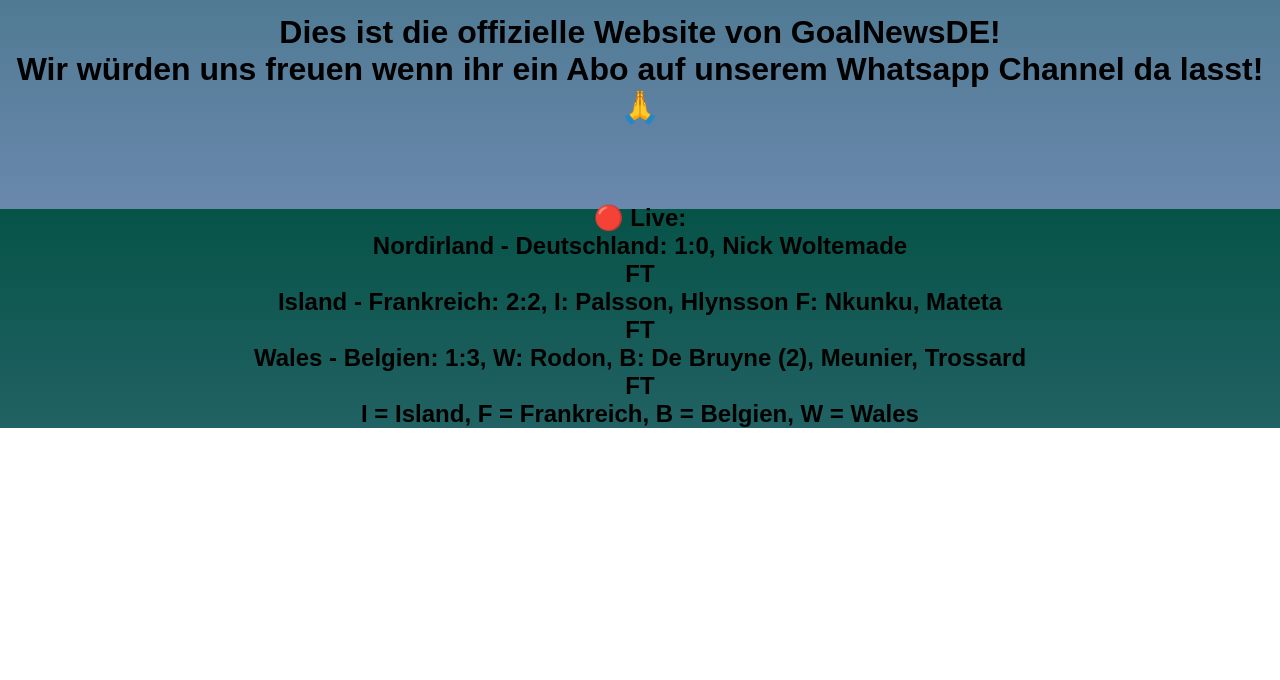
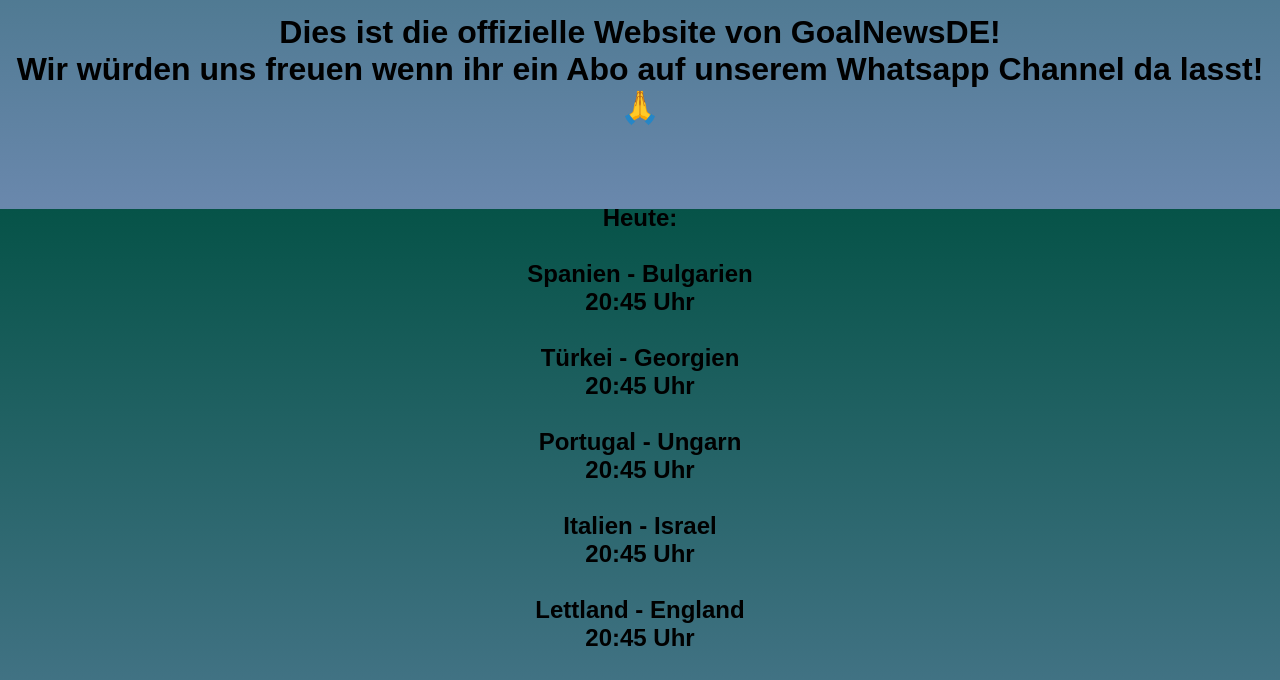
Before and after one commit to GoalNewsDE/offical.website, a plain HTML site: page index.html in a window 1280 px wide. Shown: the part 591-1271 px from the top of the page. Before the commit the page ends 1019 px from the top, so only its background shows below. Drawn offline with Linux system fonts and the light colour scheme.

Commit message:
Add files via upload

```diff
--- a/index.html
+++ b/index.html
@@ -103,11 +103,13 @@
     text-align: center;">
         <h2>
             <p Aktueller Liveticker: <br><br>
-                🔴 Live:<br>
-                Nordirland - Deutschland: 1:0, Nick Woltemade<br>FT<br>
-                Island - Frankreich: 2:2, I: Palsson, Hlynsson F: Nkunku, Mateta<br> FT<br>
-                Wales - Belgien: 1:3, W: Rodon, B: De Bruyne (2), Meunier, Trossard<br>FT<br>
-                I = Island, F = Frankreich, B = Belgien, W = Wales
+                Heute:<br><br>
+                Spanien - Bulgarien<br>20:45 Uhr<br><br>
+                Türkei - Georgien<br> 20:45 Uhr<br><br>
+                Portugal - Ungarn<br>20:45 Uhr<br><br>
+                Italien - Israel<br>20:45 Uhr<br><br>
+                Lettland - England<br>20:45 Uhr<br><br>
+
 
         </h2>
     </section>
```
